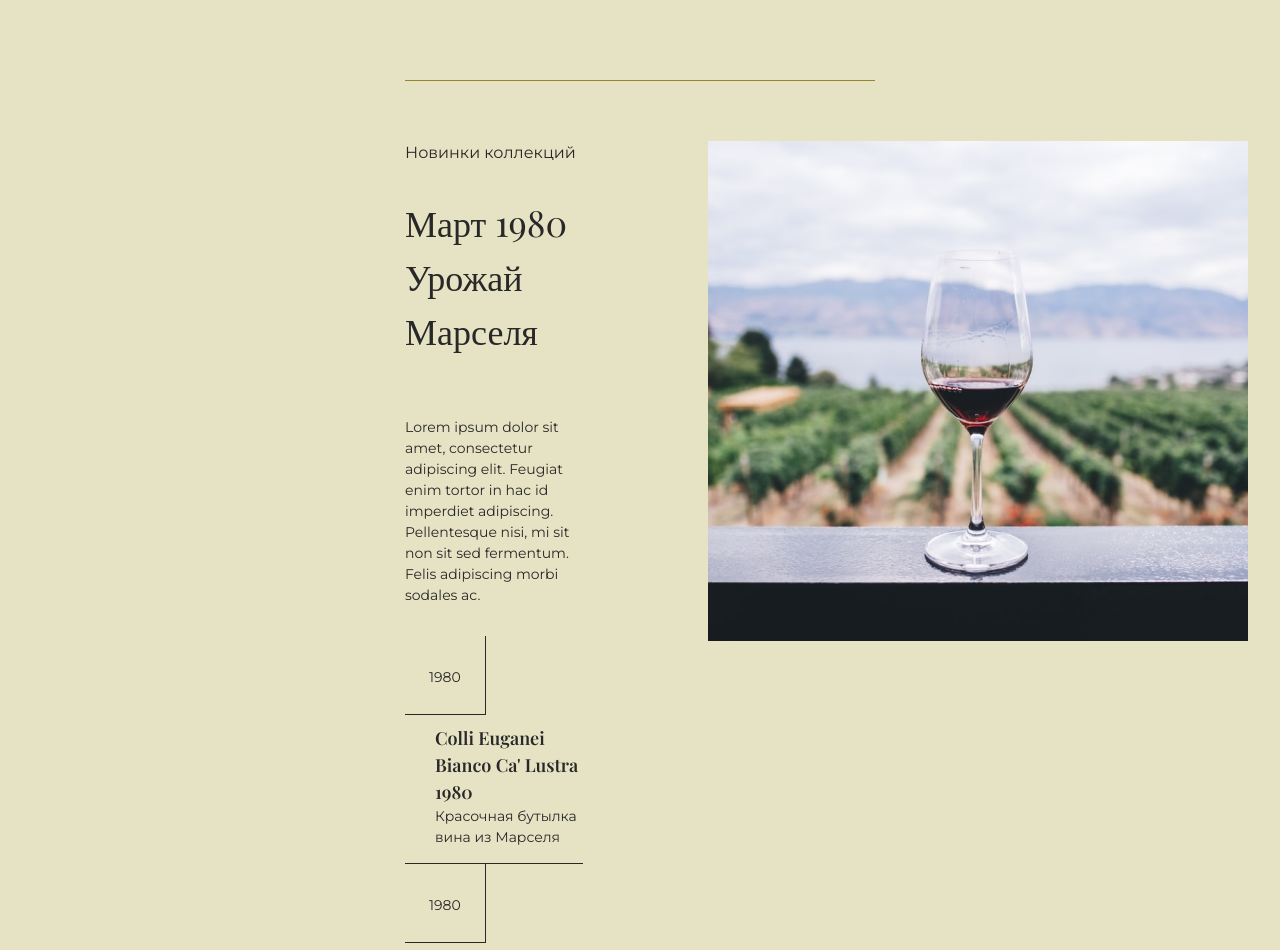
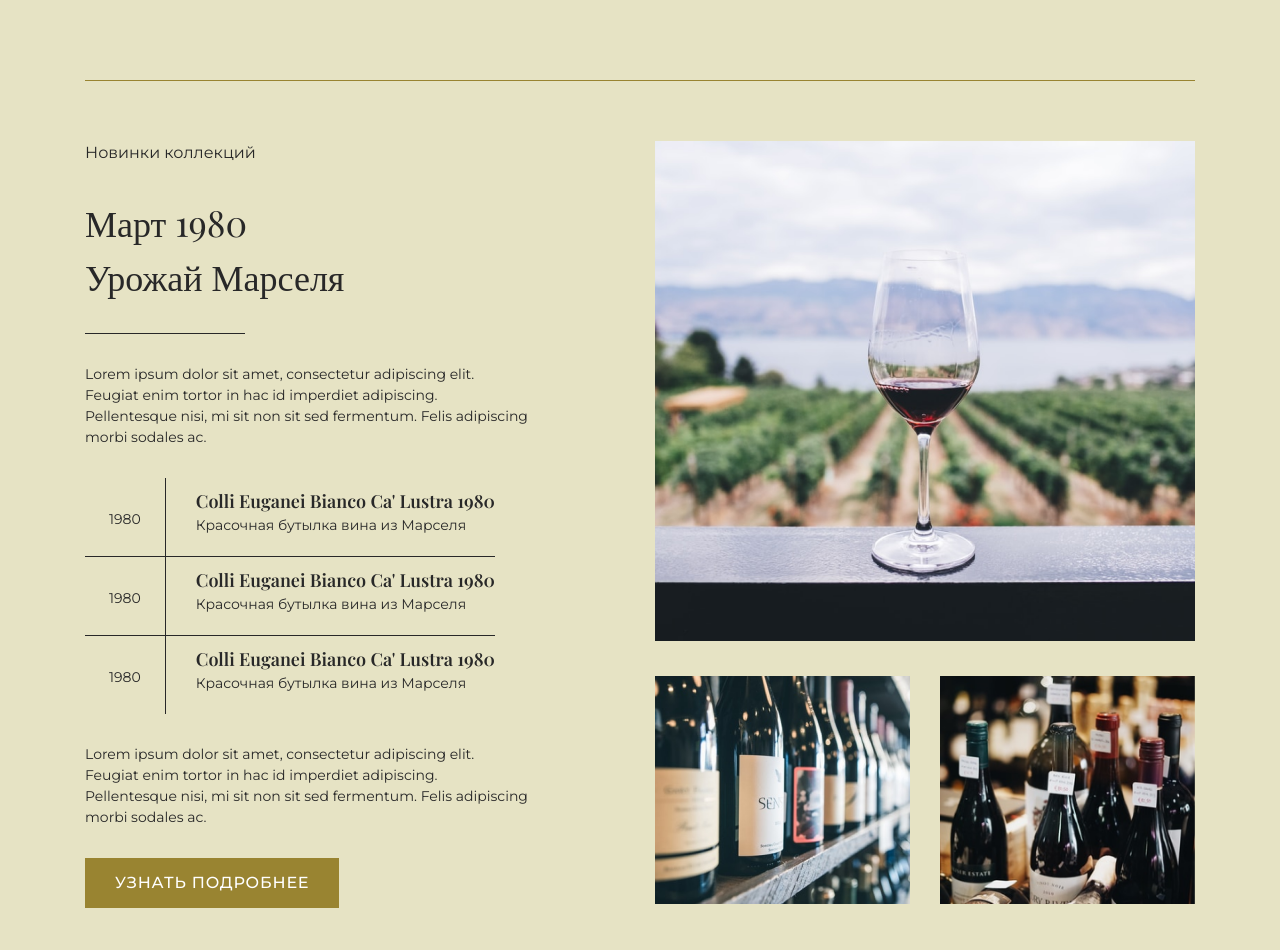
Before and after one commit to stastrishnevskiy/Driveo, a plain HTML site: page index.html in a window 1280 px wide. Shown: the top 950 px of the page. Drawn offline with nearby package versions, Linux system fonts and the light colour scheme.

Commit message:
fix:delete paddings,add flex for novelty-block,rename blocks,add flex-basis

```diff
--- a/css/style.css
+++ b/css/style.css
@@ -9,6 +9,9 @@
   --color-black-second: #282828;
   --color-brown-light: #99862A;
   --color-brown-dark: #695909;
+  --color-yellow-main: #d2bd68;
+  --color-yellow-light: #E6E3C4;
+  --color-yellow-dark: #998431;
 }
 
 * {
@@ -100,70 +103,73 @@ h6 {
   font-weight: 400;
 }
 
-body {
+.wrapper {
   max-width: 1920px;
   margin: 0 auto;
 }
 
 .novelty-block {
-  padding: 80px 405px;
-  background: #E6E3C4;
-  max-width: 1920px;
+  display: flex;
+  justify-content: center;
+  padding: 80px 0;
+  background: var(--color-yellow-light);
 }
 
-.novelty__container {
-  border-top: 1px solid #998431;
-  border-bottom: 1px solid #998431;
+.novelty-block__content {
+  border-top: 1px solid var(--color-yellow-dark);
+  border-bottom: 1px solid var(--color-yellow-dark);
   display: flex;
   max-width: 1110px;
+  gap: 125px;
+  padding: 60px 0px;
 }
 
-.novelty__content {
-  max-width: 445px;
+.novelty-block__info {
+  max-width: 40.09%;
+  flex-basis: 40.09%;
   font-family: 'Montserrat';
-  margin-right: 125px;
   color: var(--color-black-second);
 }
 
-.title__novelty__content {
+.novelty-block__title {
   font-size: 16px;
   line-height: 24px;
-  margin-top: 60px;
 }
 
-.subtitle__novelty__content,
-.hr__novelty-block,
-.text__novelty__content {
+.novelty-block__subtitle,
+.novelty-block__line,
+.novelty-block__text {
   margin-top: 30px;
 }
 
 
-.subtitle__novelty__content {
+.novelty-block__subtitle {
   font-family: 'Playfair Display';
   font-size: 36px;
   line-height: 54px;
 }
 
-.hr__novelty-block {
+.novelty-block__line {
   background: var(--color-black-second);
   width: 160px;
-
+  height: 1px;
 }
 
-.text__novelty__content {
+.novelty-block__text {
   font-size: 14px;
   line-height: 21px;
   margin-bottom: 30px;
 }
 
-.wine__types {
+.wine__types__table {
   display: flex;
   flex-wrap: wrap;
+
 }
 
 .year {
   padding: 31px 24px 26px 24px;
-  border-right: 1px solid #282828;
+  border-right: 1px solid var(--color-black-second);
   font-size: 14px;
   line-height: 21px;
   border-bottom: 1px solid var(--color-black-second);
@@ -178,7 +184,7 @@ body {
   display: table-cell;
 }
 
-.playfair {
+.text__font__playfair {
   font-family: 'Playfair Display';
   font-weight: 600;
   font-size: 18px;
@@ -189,49 +195,52 @@ body {
   border-bottom: none;
 }
 
-.btn__novelty__content {
+.novelty-block__btn {
   padding: 15px 30px;
-  background-color: #998431;
+  background-color: var(--color-yellow-dark);
   font-weight: 500;
   font-size: 16px;
   line-height: 20px;
-  letter-spacing: 0.05em;
+  letter-spacing: 0.8px;
   text-transform: uppercase;
   color: var(--color-white-main);
   transition-duration: 1s;
 
 }
 
-.btn__novelty__content:hover {
-  background-color: #d2bd68;
+.novelty-block__btn:hover {
+  background-color: var(--color-yellow-main);
   color: var(--color-black-second);
   border-radius: 50px;
 }
 
-.btn__novelty__content:visited {
+.novelty-block__btn:visited {
   opacity: 0.8;
 }
 
-.images__novelty-block {
+.novelty-block__images {
   display: flex;
   flex-wrap: wrap;
   gap: 30px;
-  padding: 60px 0;
-  justify-content: right;
+  flex-basis: 48.65%;
+  max-width: 48.65%;
 }
 
 .glass__img {
-  max-width: 540px;
+  flex-basis: 100%;
+  max-width: 100%;
   max-height: 500px;
 }
 
 .bottles__first__img {
-  max-width: 255px;
+  flex-basis: 47.22%;
+  max-width: 47.22%;
   max-height: 228px;
 }
 
 .bottles__second__img {
-  max-width: 255px;
+  flex-basis: 47.22%;
+  max-width: 47.22%;
   max-height: 228px;
 
 }
--- a/index.html
+++ b/index.html
@@ -10,56 +10,56 @@
 </head>
 
 <body>
+  <div class="wrapper">
     <div class="novelty-block">
-    <div class="novelty__container">
-      <div class="novelty__content">
-        <div class="title__novelty__content">Новинки коллекций</div>
-        <div class="subtitle__novelty__content">
-          <p>Март 1980</p>
-          <p> Урожай Марселя</p>
-        </div>
-        <hr class="hr__novelty-block">
-        <div class="text__novelty__content">
+      <div class="novelty-block__content">
+        <div class="novelty-block__info">
+          <p class="novelty-block__title">Новинки коллекций</p>
+          <p class="novelty-block__subtitle">Март 1980 <br>
+            Урожай Марселя</p>
+          <hr class="novelty-block__line">
+          <div class="novelty-block__text">
             <p>Lorem ipsum dolor sit amet, consectetur adipiscing elit. Feugiat enim tortor in hac id imperdiet
               adipiscing.
               Pellentesque nisi, mi sit non sit sed fermentum. Felis adipiscing morbi sodales ac. </p>
           </div>
-        <div class="wine__types">
-          <div class="wine__types year">
+          <div class="wine__types__table">
+            <div class="wine__types__table year">
               <p>1980</p>
             </div>
-          <div class="wine__types name">
-            <p class="playfair">Colli Euganei Bianco Ca' Lustra 1980</p>
+            <div class="wine__types__table name">
+              <p class="text__font__playfair">Colli Euganei Bianco Ca' Lustra 1980</p>
               <p>Красочная бутылка вина из Марселя</p>
             </div>
-          <div class="wine__types year">
+            <div class="wine__types__table year">
               <p>1980</p>
             </div>
-          <div class="wine__types name">
-            <p class="playfair">Colli Euganei Bianco Ca' Lustra 1980</p>
+            <div class="wine__types__table name">
+              <p class="text__font__playfair">Colli Euganei Bianco Ca' Lustra 1980</p>
               <p>Красочная бутылка вина из Марселя</p>
             </div>
             <div class="end__table year">
               <p>1980</p>
             </div>
             <div class="end__table name">
-            <p class="playfair">Colli Euganei Bianco Ca' Lustra 1980</p>
+              <p class="text__font__playfair">Colli Euganei Bianco Ca' Lustra 1980</p>
               <p>Красочная бутылка вина из Марселя</p>
             </div>
           </div>
-        <p class="text__novelty__content">Lorem ipsum dolor sit amet, consectetur adipiscing elit. Feugiat enim
+          <p class="novelty-block__text">Lorem ipsum dolor sit amet, consectetur adipiscing elit. Feugiat enim
             tortor in hac id imperdiet adipiscing.
             Pellentesque nisi, mi sit non sit sed fermentum. Felis adipiscing morbi sodales ac. </p>
 
-        <button class="btn__novelty__content">узнать подробнее</button>
+          <button class="novelty-block__btn">узнать подробнее</button>
         </div>
-      <div class="images__novelty-block">
+        <div class="novelty-block__images">
           <img class="glass__img" src="/images/glass.png">
           <img class="bottles__first__img" src="/images/bottles2.png">
           <img class="bottles__second__img" src="/images/bottles1.png">
         </div>
       </div>
     </div>
+  </div>
 </body>
 
 </html>
```
Lines whose indentation alone changed are shown as unchanged.
